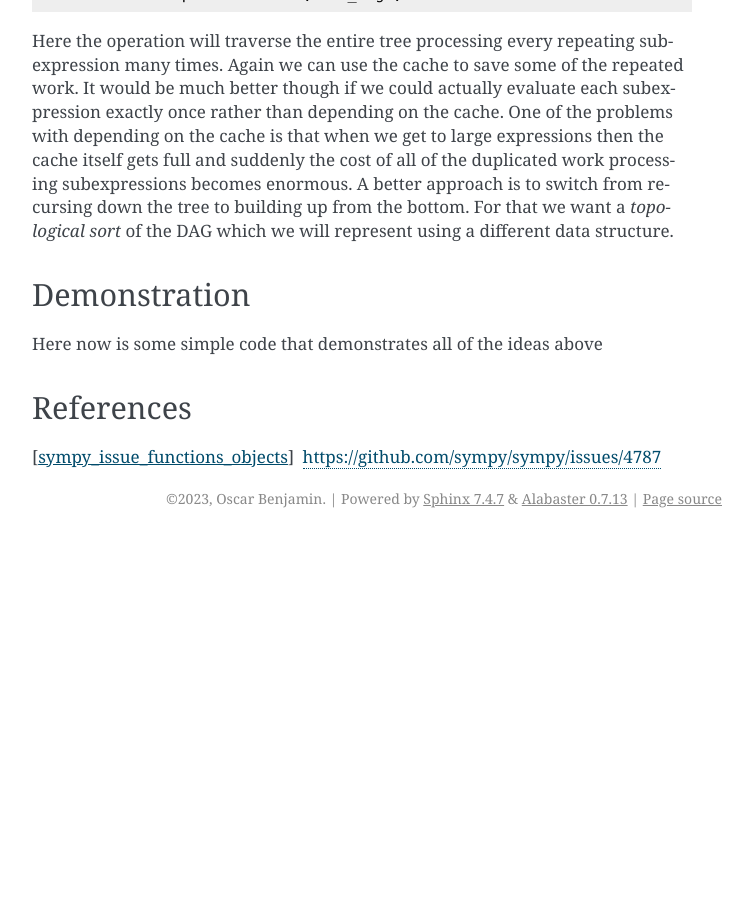
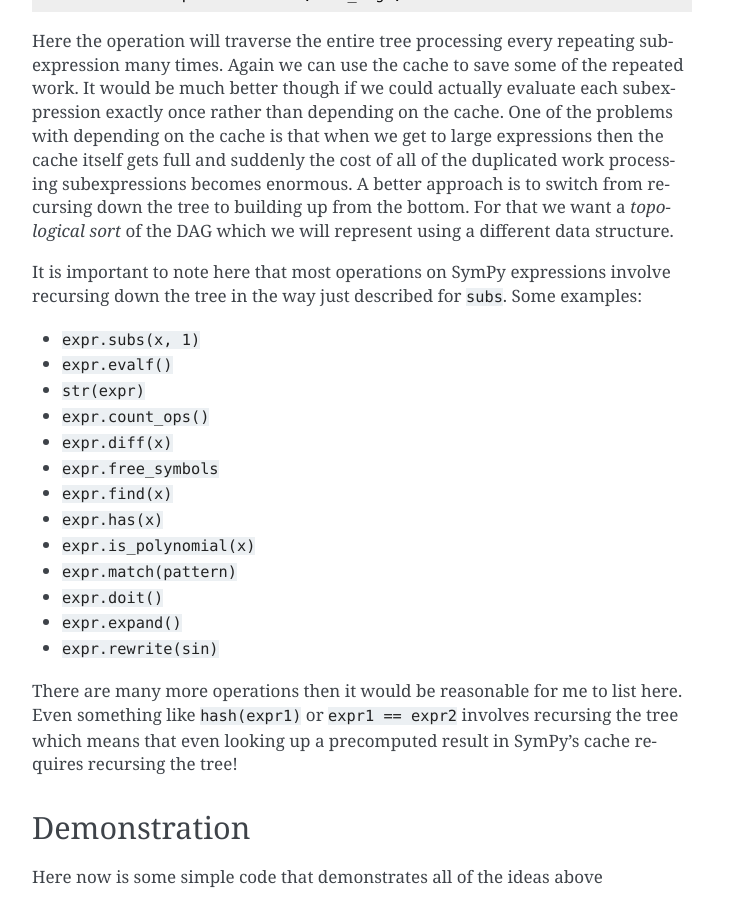
Before and after one commit to oscarbenjamin/blog, a Sphinx documentation site: the page built from source/wip/data-structures-1/index.rst, in a window 1280 px wide and 900 px high, scrolled down 9973 px. Shown: the whole window, without its empty margins (388-1141 px from the left). Built offline with Sphinx 7.4.7, drawn with Linux system fonts in a browser that asks for light colours; before the commit the page ends 10511 px from its top, so only the background shows below that; some of the changed text lies outside the part shown.

Commit message:
Add examples of recursing operations

```diff
--- a/source/wip/data-structures-1/index.rst
+++ b/source/wip/data-structures-1/index.rst
@@ -500,6 +501,28 @@ from recursing down the tree to building up from the bottom. For that we want a
 *topological sort* of the DAG which we will represent using a different data
 structure.
 
+It is important to note here that most operations on SymPy expressions involve
+recursing down the tree in the way just described for ``subs``. Some examples:
+
+- ``expr.subs(x, 1)``
+- ``expr.evalf()``
+- ``str(expr)``
+- ``expr.count_ops()``
+- ``expr.diff(x)``
+- ``expr.free_symbols``
+- ``expr.find(x)``
+- ``expr.has(x)``
+- ``expr.is_polynomial(x)``
+- ``expr.match(pattern)``
+- ``expr.doit()``
+- ``expr.expand()``
+- ``expr.rewrite(sin)``
+
+There are many more operations then it would be reasonable for me to list here.
+Even something like ``hash(expr1)`` or ``expr1 == expr2`` involves recursing
+the tree which means that even looking up a precomputed result in SymPy's cache
+requires recursing the tree!
+
 
 Demonstration
 -------------
```
Also changed, not shown: other parts of source/wip/data-structures-1/index.rst (+2 -1 lines).
